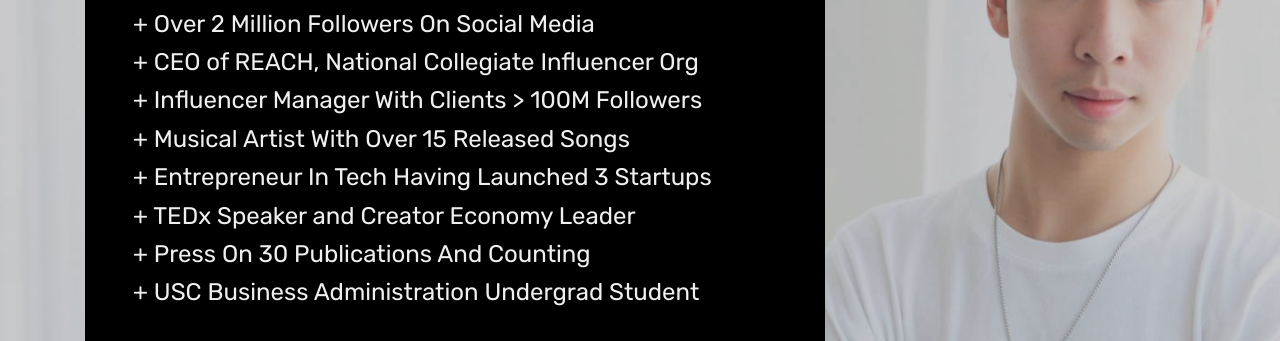
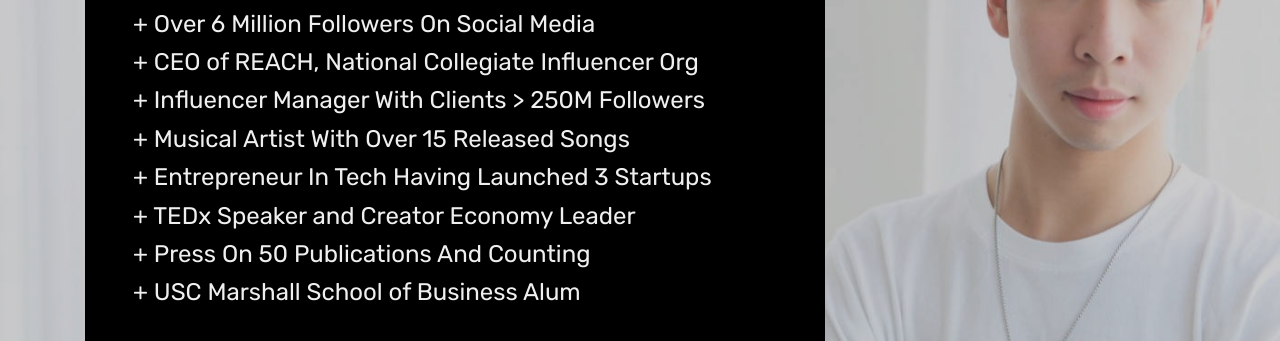
Before and after one commit to dylanhuey/dylanhuey, a plain HTML site: page index.html in a window 1280 px wide. Shown: the part 284-625 px from the top of the page. Drawn offline with Linux system fonts and the light colour scheme; files whose address does not match are found by name.

Commit message:
Update index.html
some edits

```diff
--- a/index.html
+++ b/index.html
@@ -110,7 +110,7 @@
         <div class="media-container-column mbr-white p-5 align-left col-lg-8 col-md-10">
             <h1 class="mbr-section-title mbr-bold pb-3 mbr-fonts-style display-1">Dylan Huey</h1>
 
-            <p class="mbr-text pb-3 mbr-fonts-style display-5">+ Over 2 Million Followers On Social Media<br>+ CEO of REACH, National Collegiate Influencer Org<br>+ Influencer Manager With Clients &gt; 100M Followers<br>+ Musical Artist With Over 15 Released Songs<br>+ Entrepreneur In Tech Having Launched 3 Startups<br>+ TEDx Speaker and Creator Economy Leader<br>+ Press On 30 Publications And Counting<br>+ USC Business Administration Undergrad Student</p>
+            <p class="mbr-text pb-3 mbr-fonts-style display-5">+ Over 6 Million Followers On Social Media<br>+ CEO of REACH, National Collegiate Influencer Org<br>+ Influencer Manager With Clients &gt; 250M Followers<br>+ Musical Artist With Over 15 Released Songs<br>+ Entrepreneur In Tech Having Launched 3 Startups<br>+ TEDx Speaker and Creator Economy Leader<br>+ Press On 50 Publications And Counting<br>+ USC Marshall School of Business Alum</p>
             <div class="mbr-section-btn"><a class="btn btn-md btn-white-outline display-4" href="https://flash.komi.io/" target="_blank">NEW TO DYLAN</a>
                 <a class="btn btn-md btn-black display-4" href="page5.html">CONTACT NOW</a></div>
         </div>
```
